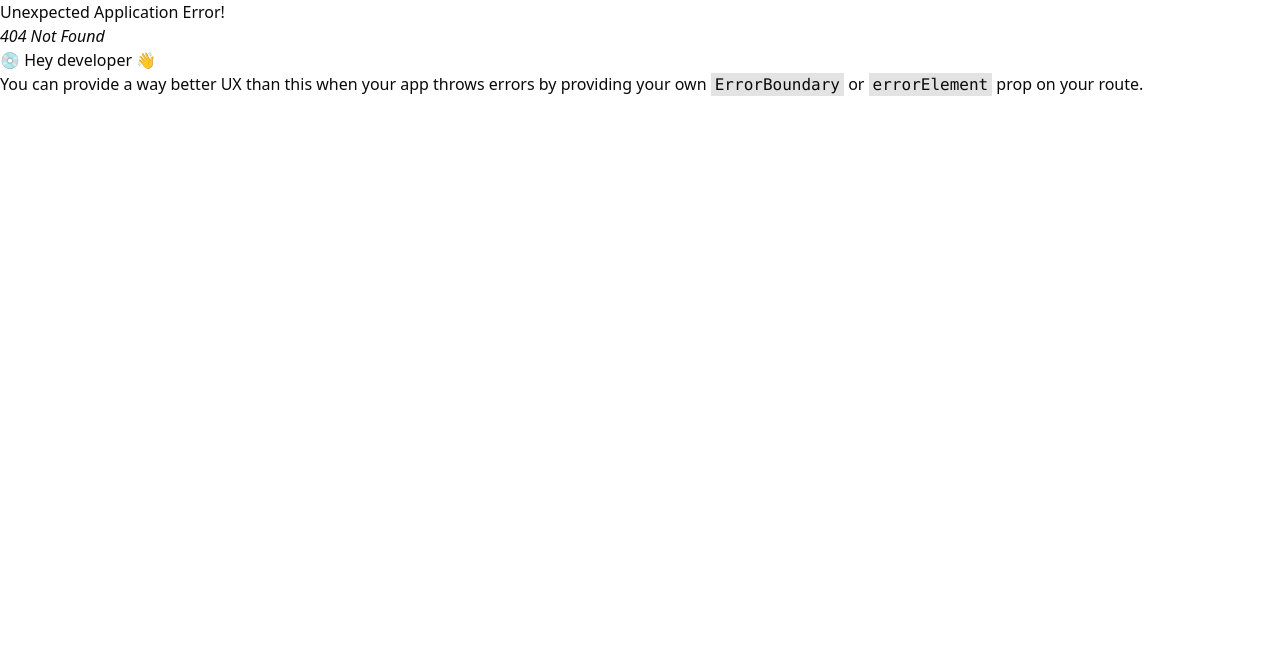
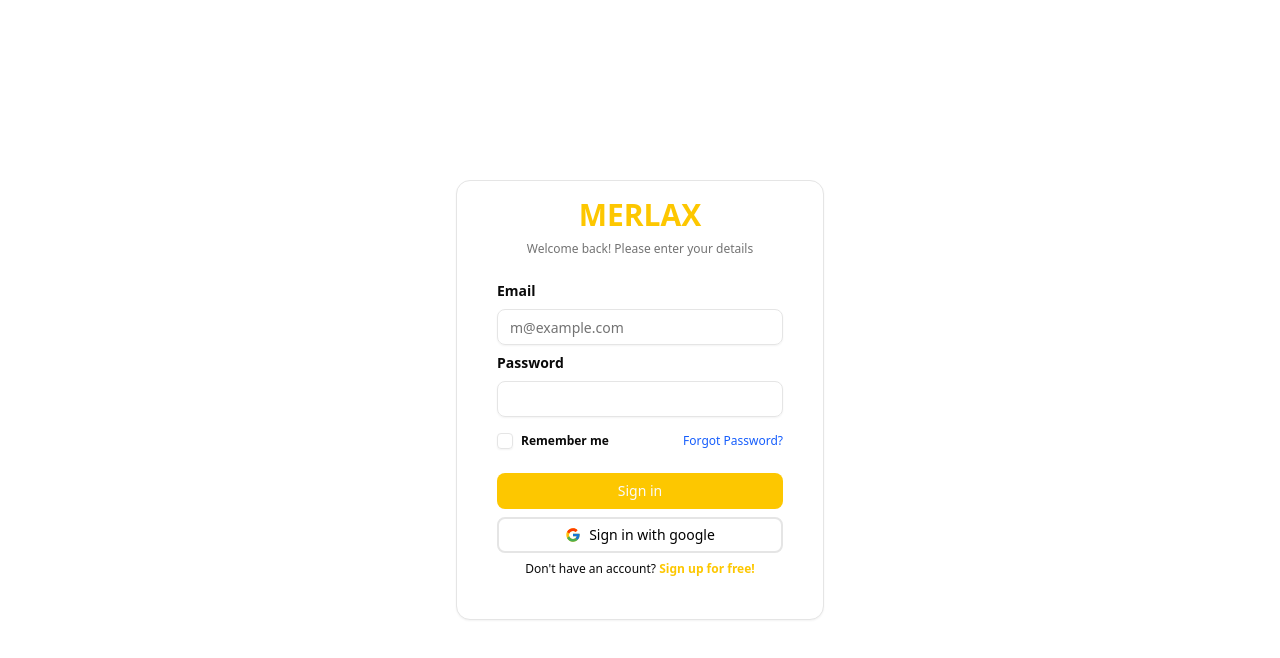
Before and after one commit to HanzDr/merlax-frontend, a React (Vite) app: page /test in a window 1280 px wide. Before the commit this address had no page. Shown: the top 658 px of the page. Built offline with nearby package versions, Linux system fonts and the light colour scheme.

Commit message:
feat: created login form

```diff
--- a/index.html
+++ b/index.html
@@ -1,10 +1,10 @@
-<!doctype html>
+<!DOCTYPE html>
 <html lang="en">
   <head>
     <meta charset="UTF-8" />
     <link rel="icon" type="image/svg+xml" href="/vite.svg" />
     <meta name="viewport" content="width=device-width, initial-scale=1.0" />
-    <title>merlax-frontend</title>
+    <title>MERLAX FE</title>
   </head>
   <body>
     <div id="root"></div>
--- a/package.json
+++ b/package.json
@@ -12,6 +12,8 @@
     "test:ui": "vitest --ui"
   },
   "dependencies": {
+    "@radix-ui/react-checkbox": "^1.3.3",
+    "@radix-ui/react-label": "^2.1.7",
     "@radix-ui/react-slot": "^1.2.3",
     "@tailwindcss/vite": "^4.1.14",
     "class-variance-authority": "^0.7.1",
@@ -19,6 +21,7 @@
     "lucide-react": "^0.546.0",
     "react": "^19.1.1",
     "react-dom": "^19.1.1",
+    "react-icons": "^5.5.0",
     "react-router-dom": "^7.9.4",
     "tailwind-merge": "^3.3.1",
     "tailwindcss": "^4.1.14"
--- /dev/null
+++ b/src/components/ui/card.tsx
@@ -0,0 +1,92 @@
+import * as React from "react"
+
+import { cn } from "@/lib/utils"
+
+function Card({ className, ...props }: React.ComponentProps<"div">) {
+  return (
+    <div
+      data-slot="card"
+      className={cn(
+        "bg-card text-card-foreground flex flex-col gap-6 rounded-xl border py-6 shadow-sm",
+        className
+      )}
+      {...props}
+    />
+  )
+}
+
+function CardHeader({ className, ...props }: React.ComponentProps<"div">) {
+  return (
+    <div
+      data-slot="card-header"
+      className={cn(
+        "@container/card-header grid auto-rows-min grid-rows-[auto_auto] items-start gap-2 px-6 has-data-[slot=card-action]:grid-cols-[1fr_auto] [.border-b]:pb-6",
+        className
+      )}
+      {...props}
+    />
+  )
+}
+
+function CardTitle({ className, ...props }: React.ComponentProps<"div">) {
+  return (
+    <div
+      data-slot="card-title"
+      className={cn("leading-none font-semibold", className)}
+      {...props}
+    />
+  )
+}
+
+function CardDescription({ className, ...props }: React.ComponentProps<"div">) {
+  return (
+    <div
+      data-slot="card-description"
+      className={cn("text-muted-foreground text-sm", className)}
+      {...props}
+    />
+  )
+}
+
+function CardAction({ className, ...props }: React.ComponentProps<"div">) {
+  return (
+    <div
+      data-slot="card-action"
+      className={cn(
+        "col-start-2 row-span-2 row-start-1 self-start justify-self-end",
+        className
+      )}
+      {...props}
+    />
+  )
+}
+
+function CardContent({ className, ...props }: React.ComponentProps<"div">) {
+  return (
+    <div
+      data-slot="card-content"
+      className={cn("px-6", className)}
+      {...props}
+    />
+  )
+}
+
+function CardFooter({ className, ...props }: React.ComponentProps<"div">) {
+  return (
+    <div
+      data-slot="card-footer"
+      className={cn("flex items-center px-6 [.border-t]:pt-6", className)}
+      {...props}
+    />
+  )
+}
+
+export {
+  Card,
+  CardHeader,
+  CardFooter,
+  CardTitle,
+  CardAction,
+  CardDescription,
+  CardContent,
+}
--- /dev/null
+++ b/src/components/ui/checkbox.tsx
@@ -0,0 +1,30 @@
+import * as React from "react"
+import * as CheckboxPrimitive from "@radix-ui/react-checkbox"
+import { CheckIcon } from "lucide-react"
+
+import { cn } from "@/lib/utils"
+
+function Checkbox({
+  className,
+  ...props
+}: React.ComponentProps<typeof CheckboxPrimitive.Root>) {
+  return (
+    <CheckboxPrimitive.Root
+      data-slot="checkbox"
+      className={cn(
+        "peer border-input dark:bg-input/30 data-[state=checked]:bg-primary data-[state=checked]:text-primary-foreground dark:data-[state=checked]:bg-primary data-[state=checked]:border-primary focus-visible:border-ring focus-visible:ring-ring/50 aria-invalid:ring-destructive/20 dark:aria-invalid:ring-destructive/40 aria-invalid:border-destructive size-4 shrink-0 rounded-[4px] border shadow-xs transition-shadow outline-none focus-visible:ring-[3px] disabled:cursor-not-allowed disabled:opacity-50",
+        className
+      )}
+      {...props}
+    >
+      <CheckboxPrimitive.Indicator
+        data-slot="checkbox-indicator"
+        className="grid place-content-center text-current transition-none"
+      >
+        <CheckIcon className="size-3.5" />
+      </CheckboxPrimitive.Indicator>
+    </CheckboxPrimitive.Root>
+  )
+}
+
+export { Checkbox }
--- /dev/null
+++ b/src/components/ui/input.tsx
@@ -0,0 +1,21 @@
+import * as React from "react"
+
+import { cn } from "@/lib/utils"
+
+function Input({ className, type, ...props }: React.ComponentProps<"input">) {
+  return (
+    <input
+      type={type}
+      data-slot="input"
+      className={cn(
+        "file:text-foreground placeholder:text-muted-foreground selection:bg-primary selection:text-primary-foreground dark:bg-input/30 border-input h-9 w-full min-w-0 rounded-md border bg-transparent px-3 py-1 text-base shadow-xs transition-[color,box-shadow] outline-none file:inline-flex file:h-7 file:border-0 file:bg-transparent file:text-sm file:font-medium disabled:pointer-events-none disabled:cursor-not-allowed disabled:opacity-50 md:text-sm",
+        "focus-visible:border-ring focus-visible:ring-ring/50 focus-visible:ring-[3px]",
+        "aria-invalid:ring-destructive/20 dark:aria-invalid:ring-destructive/40 aria-invalid:border-destructive",
+        className
+      )}
+      {...props}
+    />
+  )
+}
+
+export { Input }
--- /dev/null
+++ b/src/components/ui/label.tsx
@@ -0,0 +1,22 @@
+import * as React from "react"
+import * as LabelPrimitive from "@radix-ui/react-label"
+
+import { cn } from "@/lib/utils"
+
+function Label({
+  className,
+  ...props
+}: React.ComponentProps<typeof LabelPrimitive.Root>) {
+  return (
+    <LabelPrimitive.Root
+      data-slot="label"
+      className={cn(
+        "flex items-center gap-2 text-sm leading-none font-medium select-none group-data-[disabled=true]:pointer-events-none group-data-[disabled=true]:opacity-50 peer-disabled:cursor-not-allowed peer-disabled:opacity-50",
+        className
+      )}
+      {...props}
+    />
+  )
+}
+
+export { Label }
--- /dev/null
+++ b/src/components/ui/login-form.tsx
@@ -0,0 +1,87 @@
+import {
+  Card,
+  CardAction,
+  CardContent,
+  CardDescription,
+  CardFooter,
+  CardHeader,
+  CardTitle,
+} from "@/components/ui/card";
+import { Input } from "./input";
+import { Label } from "@radix-ui/react-label";
+import { Link } from "react-router-dom";
+import { Button } from "./button";
+import { Checkbox } from "./checkbox";
+import { FcGoogle } from "react-icons/fc";
+
+interface LoginForm {
+  email: string;
+  password: string;
+}
+
+const LoginForm = () => {
+  return (
+    <div className="absolute top-1/2 left-1/2 -translate-x-1/2 -translate-y-1/2">
+      <Card className="w-92 h-110 p-4 shadow-xs">
+        <CardHeader>
+          <CardTitle className="text-yellow-400 text-3xl font-bold text-center">
+            MERLAX
+          </CardTitle>
+          <CardDescription className="text-center text-xs">
+            Welcome back! Please enter your details
+          </CardDescription>
+        </CardHeader>
+        <CardContent>
+          <form action="submit">
+            <div className="flex flex-col gap-2">
+              <Label htmlFor="email" className="text-sm font-semibold">
+                Email
+              </Label>
+              <Input
+                id="email"
+                type="email"
+                required
+                placeholder="m@example.com"
+              />
+              <Label htmlFor="password" className="text-sm font-semibold">
+                Password
+              </Label>
+              <Input id="password" type="password" required />
+            </div>
+            <div className="mt-4 flex justify-between">
+              <div className="flex gap-2">
+                <Checkbox id="remember-me" />
+                <Label htmlFor="remember-me" className="text-xs font-semibold">
+                  Remember me
+                </Label>
+              </div>
+
+              <Link
+                to="/forgot-password"
+                className="text-xs text-blue-600 hover:underline text-center"
+              >
+                Forgot Password?
+              </Link>
+            </div>
+          </form>
+        </CardContent>
+        <CardFooter>
+          <div className="flex flex-col w-full gap-2">
+            <Button className="bg-yellow-400">Sign in</Button>
+            <Button className="bg-white border-2 text-black hover:bg-accent">
+              <FcGoogle /> Sign in with google
+            </Button>
+            <p className="text-xs text-center">
+              Don't have an account?{" "}
+              <span className="text-yellow-400 font-semibold hover:underline cursor-pointer">
+                Sign up for free!
+              </span>
+            </p>
+          </div>
+        </CardFooter>
+      </Card>
+    </div>
+  );
+};
+
+export default LoginForm;
--- /dev/null
+++ b/src/pages/test-page.tsx
@@ -0,0 +1,10 @@
+import LoginForm from "@/components/ui/login-form";
+const TestPage = () => {
+  return (
+    <div>
+      <LoginForm />
+    </div>
+  );
+};
+
+export default TestPage;
--- a/src/routes/app-routes.tsx
+++ b/src/routes/app-routes.tsx
@@ -1,12 +1,16 @@
 import RootLayout from "@/layouts/root-layout";
 import { createBrowserRouter } from "react-router-dom";
 import HomePage from "@/pages/home-page";
+import TestPage from "@/pages/test-page";
 
 const router = createBrowserRouter([
   {
     path: "/",
     element: <RootLayout />,
-    children: [{ index: true, element: <HomePage /> }],
+    children: [
+      { index: true, element: <HomePage /> },
+      { path: "test", element: <TestPage /> },
+    ],
   },
 ]);
 
```
Also changed, not shown: 1 other file (tests, documents, lock files or other folders).
